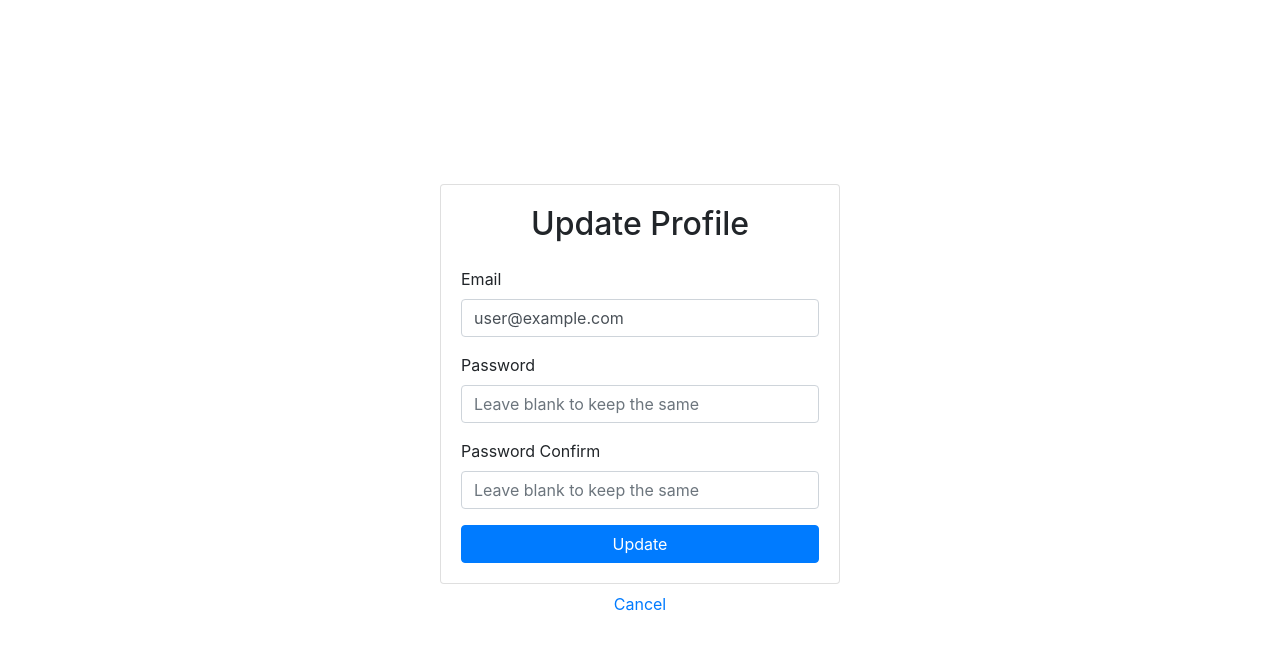
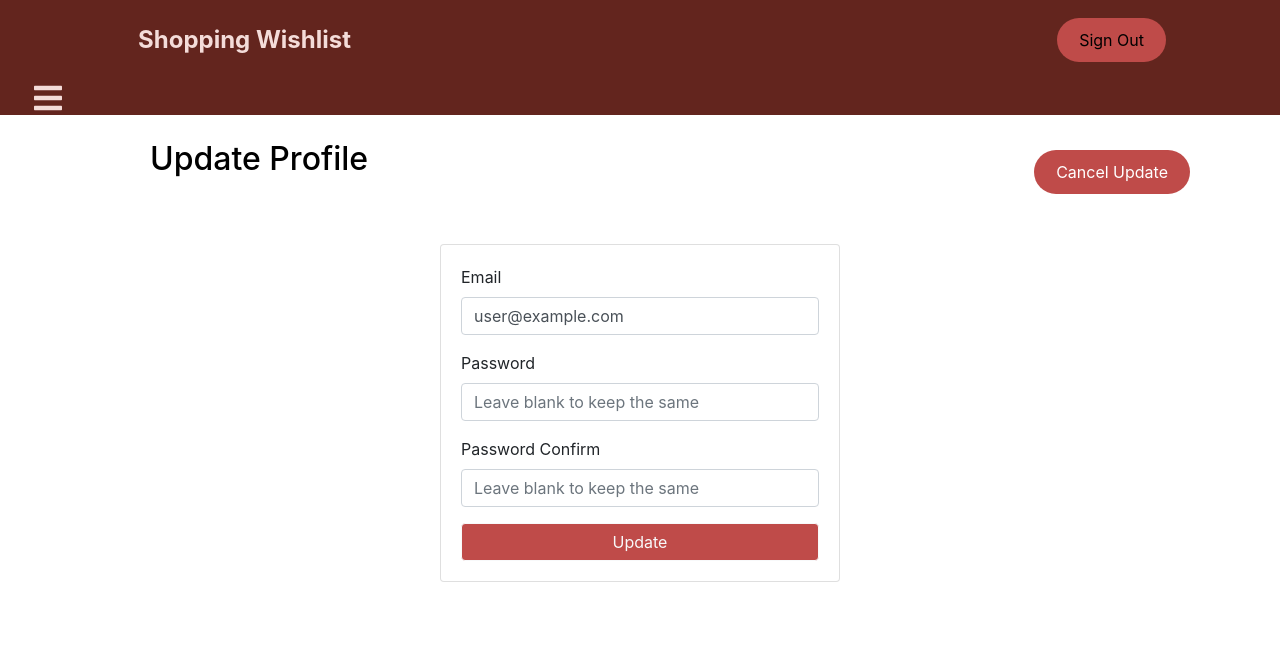
Before and after one commit to Paula63/shopping-wishlist, a React (Create React App) app: page /update-profile in a window 1280 px wide. Shown: the top 648 px of the page. Built offline with nearby package versions, Linux system fonts and the light colour scheme; no server answers; sample sign-in values are in the browser's storage.

Commit message:
updating layout

```diff
--- a/src/components/ReusablePage.js
+++ b/src/components/ReusablePage.js
@@ -38,7 +38,7 @@ export const ButtonLinkSec = styled(Link)`
     background: #bf4b49;
     white-space: nowrap;
     padding: 10px 22px;
-    color: #010606;
+    color: #fff;
     font-size: 16px;
     outline: none;
     border: none;
@@ -49,11 +49,10 @@ export const ButtonLinkSec = styled(Link)`
     &:hover {
         transition: all 0.2s ease-in-out;
         background: #bf4b49;
-        color: #010606;
+        color: #000;
     }
 
     &:focus, &:hover, &:visited, &:link, &:active {
         text-decoration: none;
-        color: #000;
     }
 `;
--- a/src/components/UpdateProfile.js
+++ b/src/components/UpdateProfile.js
@@ -1,7 +1,10 @@
 import React, { useRef, useState } from 'react'
 import { Form, Button, Card, Alert, Container } from 'react-bootstrap'
 import { useAuth } from '../contexts/AuthContext'
-import { Link, useHistory } from 'react-router-dom'
+import { useHistory } from 'react-router-dom'
+import AppBar from './app-bar/AppBar';
+import UserSidebar from './user-sidebar/UserSidebar';
+import { PageContainer, PageName, PageWrap, ButtonWrapper, ButtonLinkSec } from './ReusablePage';
 
 export default function UpdateProfile(){
 
@@ -42,13 +45,23 @@ export default function UpdateProfile(){
     }
 
     return(
-        <Container className="d-flex align-items-center justify-content-center" style={{ minHeight: "100vh" }}>
+        <>
+            <AppBar />
+            <UserSidebar />
+            <PageContainer>
+                <PageWrap>
+                    <PageName>
+                        Update Profile
+                    </PageName>
+                    <ButtonWrapper>
+                        <ButtonLinkSec to="/profile">Cancel Update</ButtonLinkSec>
+                    </ButtonWrapper>
+                </PageWrap>
+            </PageContainer>
+            <Container border="info" className="d-flex align-items-center justify-content-center mt-3" >
                 <div className="w-100" style={{maxWidth: '400px'}}>
                     <Card>
                         <Card.Body>
-                        <h2 className = "text-center mb-4">
-                            Update Profile
-                        </h2>
                             {error && <Alert variant="danger">{error}</Alert>}
                             <Form onSubmit={handleSubmit}>
                                 <Form.Group id="email">
@@ -73,14 +86,53 @@ export default function UpdateProfile(){
                                         ref={passwordConfirmRef}
                                         placeholder="Leave blank to keep the same" />
                                 </Form.Group>
-                            <Button disabled={loading} className="w-100" type="Submit">Update</Button>
+                                <Button disabled={loading} className="w-100" style={{ background: '#bf4b49' }} variant="outline-light" type="Submit">Update</Button>
                             </Form>
                         </Card.Body>
                     </Card>
-                <div className = "w-100 text-center mt-2">
-                    <Link to="/profile">Cancel</Link>
-                </div>
                 </div>
             </Container>
+        </>
+
+        // <Container className="d-flex align-items-center justify-content-center" style={{ minHeight: "100vh" }}>
+        //     <div className="w-100" style={{maxWidth: '400px'}}>
+        //         <Card>
+        //             <Card.Body>
+        //                 <h2 className = "text-center mb-4">
+        //                     Update Profile
+        //                 </h2>
+        //                 {error && <Alert variant="danger">{error}</Alert>}
+        //                 <Form onSubmit={handleSubmit}>
+        //                     <Form.Group id="email">
+        //                         <Form.Label>Email</Form.Label>
+        //                         <Form.Control
+        //                             type="email"
+        //                             ref={emailRef}
+        //                             required
+        //                             defaultValue={currentUser.email} />
+        //                     </Form.Group>
+        //                     <Form.Group id="password">
+        //                         <Form.Label>Password</Form.Label>
+        //                         <Form.Control
+        //                             type="password"
+        //                             ref={passwordRef}
+        //                             placeholder="Leave blank to keep the same" />
+        //                     </Form.Group>
+        //                     <Form.Group id="password">
+        //                         <Form.Label>Password Confirm</Form.Label>
+        //                         <Form.Control
+        //                             type="password"
+        //                             ref={passwordConfirmRef}
+        //                             placeholder="Leave blank to keep the same" />
+        //                     </Form.Group>
+        //                     <Button disabled={loading} className="w-100" type="Submit">Update</Button>
+        //                 </Form>
+        //             </Card.Body>
+        //         </Card>
+        //         <div className = "w-100 text-center mt-2">
+        //             <Link to="/profile">Cancel</Link>
+        //         </div>
+        //     </div>
+        // </Container>
     )
 }
```
Lines whose indentation alone changed are shown as unchanged.
